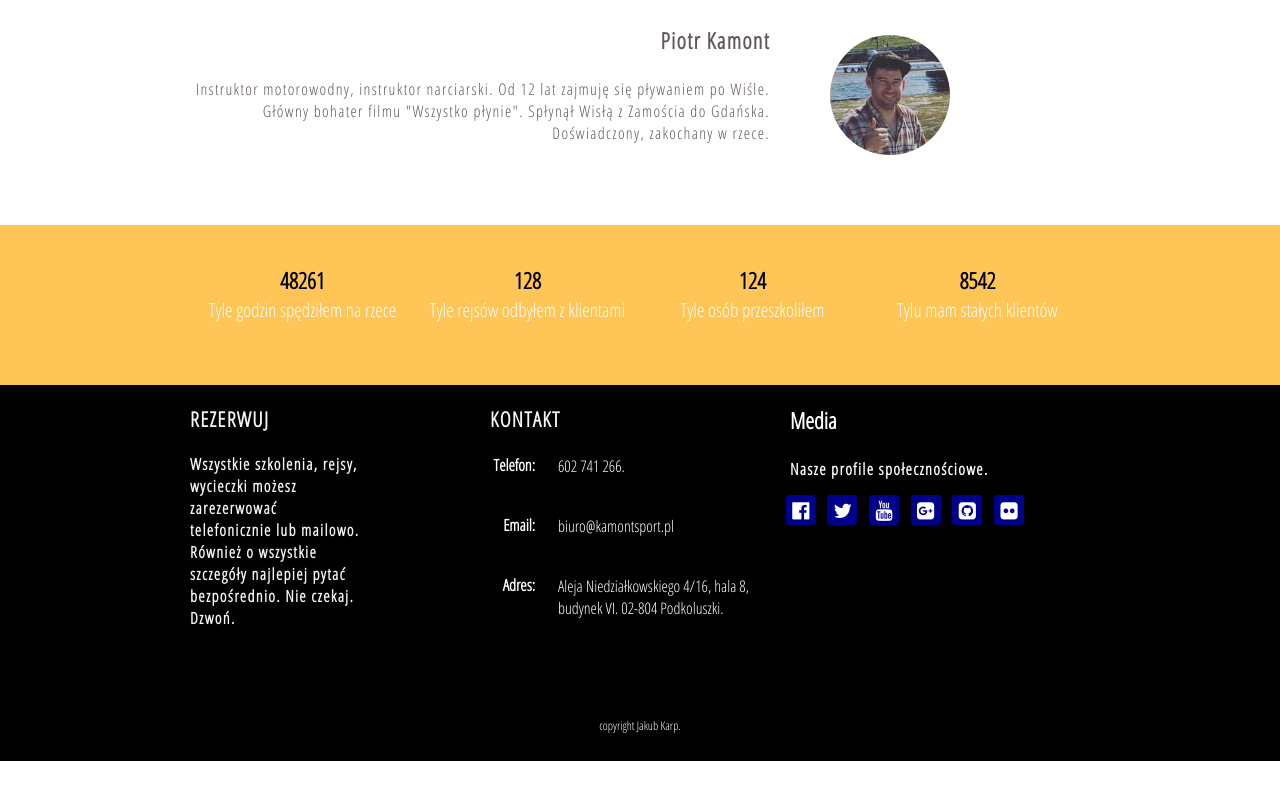
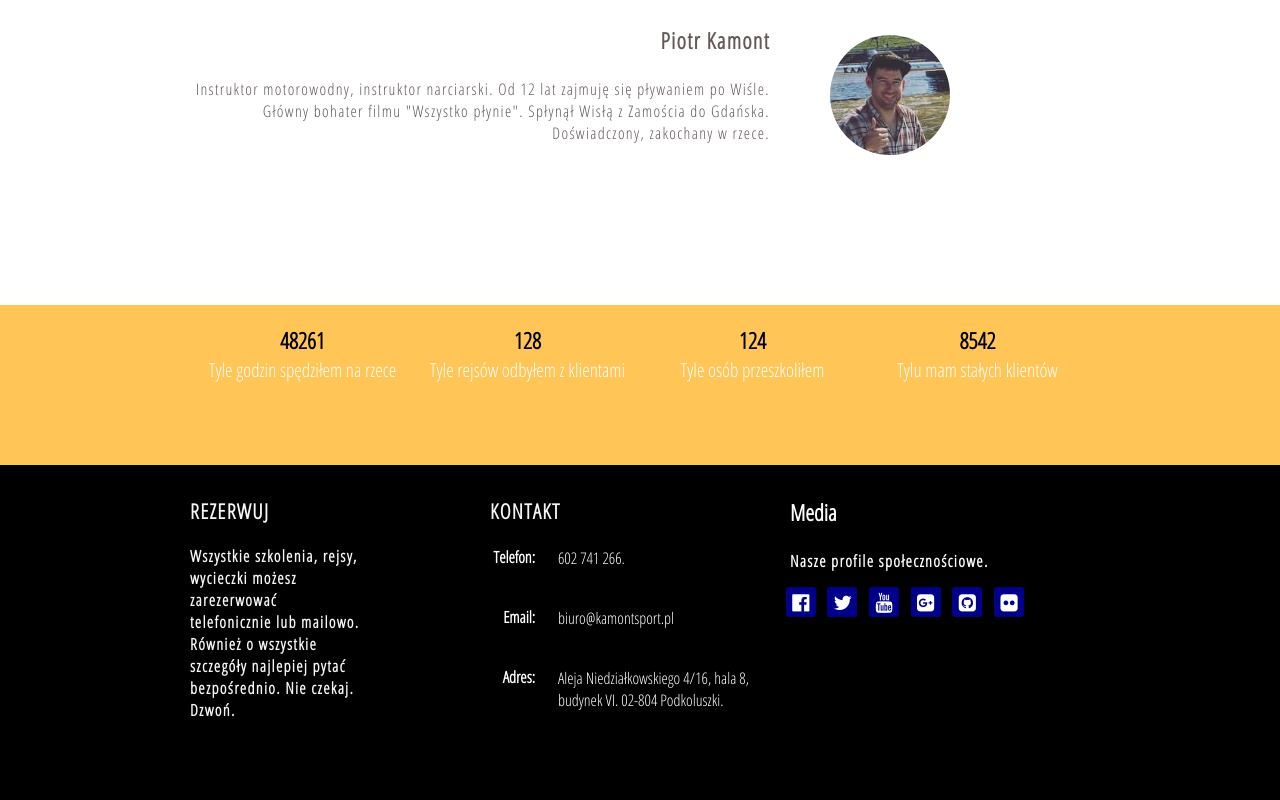
Before and after one commit to JakubKarp/kamont-sport, a plain HTML site: page index.html in a window 1280 px wide. Shown: the part 3120-3920 px from the top of the page. Before the commit the page ends 3881 px from the top, so only its background shows below. Drawn offline with nearby package versions, Linux system fonts and the light colour scheme.

Commit message:
final version

```diff
--- a/style.css
+++ b/style.css
@@ -144,7 +144,7 @@ header>nav>div>ul>li>a:hover {
 [class*="col-"] {
 	float: left;
 	min-height: 1px;
-	height: 150px;
+	height: auto;
 	text-align: center;
  }
 .szkolenia {
@@ -224,7 +224,7 @@ header>nav>div>ul>li>a:hover {
 	font-weight: 700;
 	letter-spacing: 1pt;
 	color: dodgerblue;
-	padding-top: 40px;
+	padding-top: 20px;
     margin: 0 auto;
 }
 .wake>.container>h2 {
@@ -285,7 +285,7 @@ header>nav>div>ul>li>a:hover {
 /* section rejsy */
 .rejsy {
 
-	height: 70vh;
+	height: 60vh;
 	background-image: url("f14.png");
 	background-size: cover;
 	background-position: 100% 30%;
@@ -316,7 +316,7 @@ header>nav>div>ul>li>a:hover {
 	box-sizing: border-box;
 	background-color: black;
 	color: white;
-	height: 30vh;
+	height: 40vh;
 
 }
 .awesome>.row {
@@ -350,7 +350,7 @@ height: auto;
 }
 .awesomeimg {
 	background-image: url("rejsy.png");
-    height: 20vh;
+    height: 30vh;
 	background-size: cover;
 	background-position: bottom left;
     margin-top: 30px;
@@ -364,7 +364,7 @@ height: auto;
 	background-color: white;
 	color: #645858;
 	padding: 40px;
-	height: 30vh;
+	height: 40vh;
 
 }
 .aboutcol {
@@ -395,7 +395,7 @@ h3 {
 	box-sizing: border-box;
 	background-color: #FFC556;
     height: 20vh;
-    padding-top: 30px;
+    padding-top: 10px;
 }
 .numbers h3 {
 	margin-top: 10px;
@@ -418,7 +418,7 @@ h3 {
 	color: white;
 	padding-top: 0px;
     margin: 0;
-    height: 40vh;
+    height: 60vh;
 }
 .footer>.row {
 	display: block;
@@ -429,6 +429,7 @@ h3 {
 	height: auto;
 	text-align: left;
     font-size: 1em;
+    margin-top: 2em;
  }
 .colfo-1>p {
     font-size: 1em;
@@ -490,13 +491,15 @@ h3 {
 	margin-left: -10px;
 }
 .copy {
-height: 7vh;
+height: 10vh;
 text-align: center;
 margin: 0 auto;
 color: white;
 background-color: black;
 font-size: 12px;
 }
+
+
 
 
 
```
